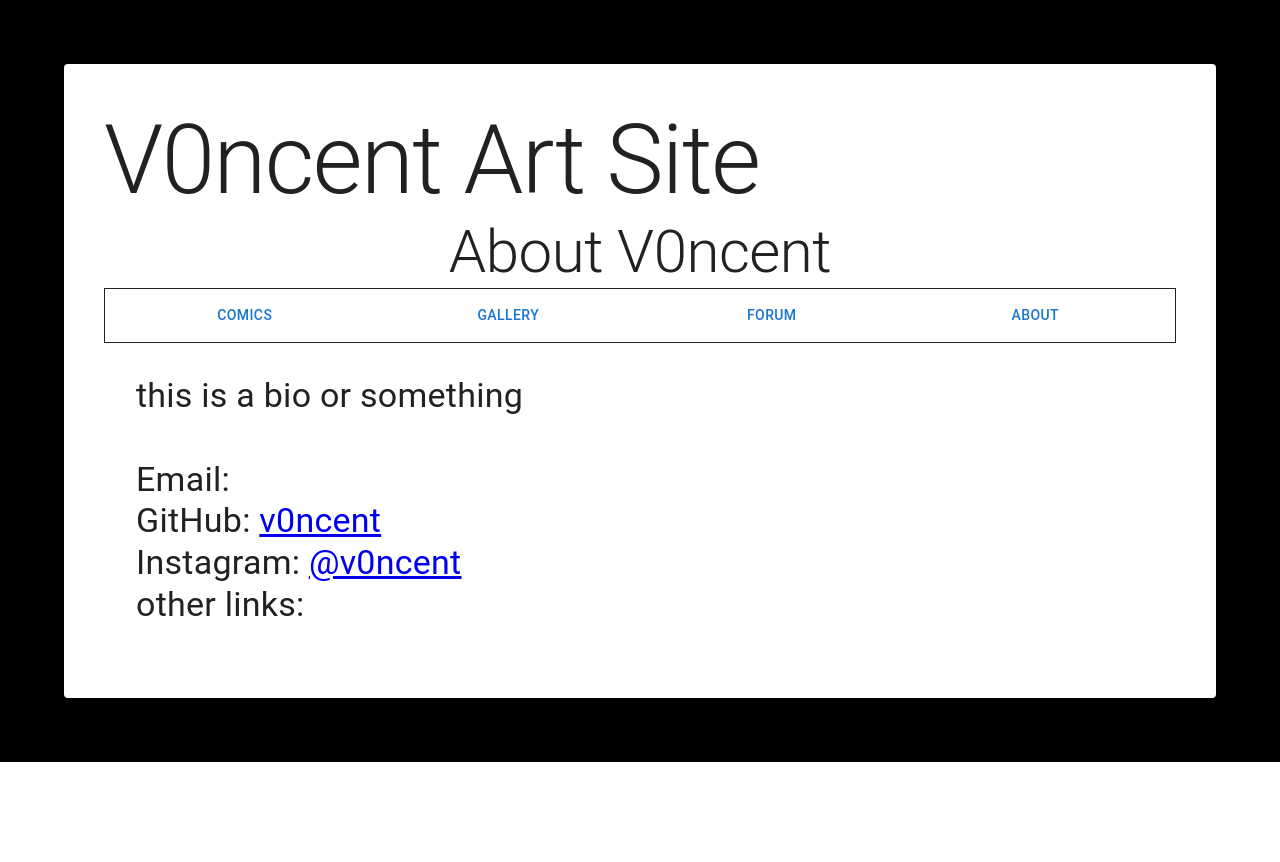
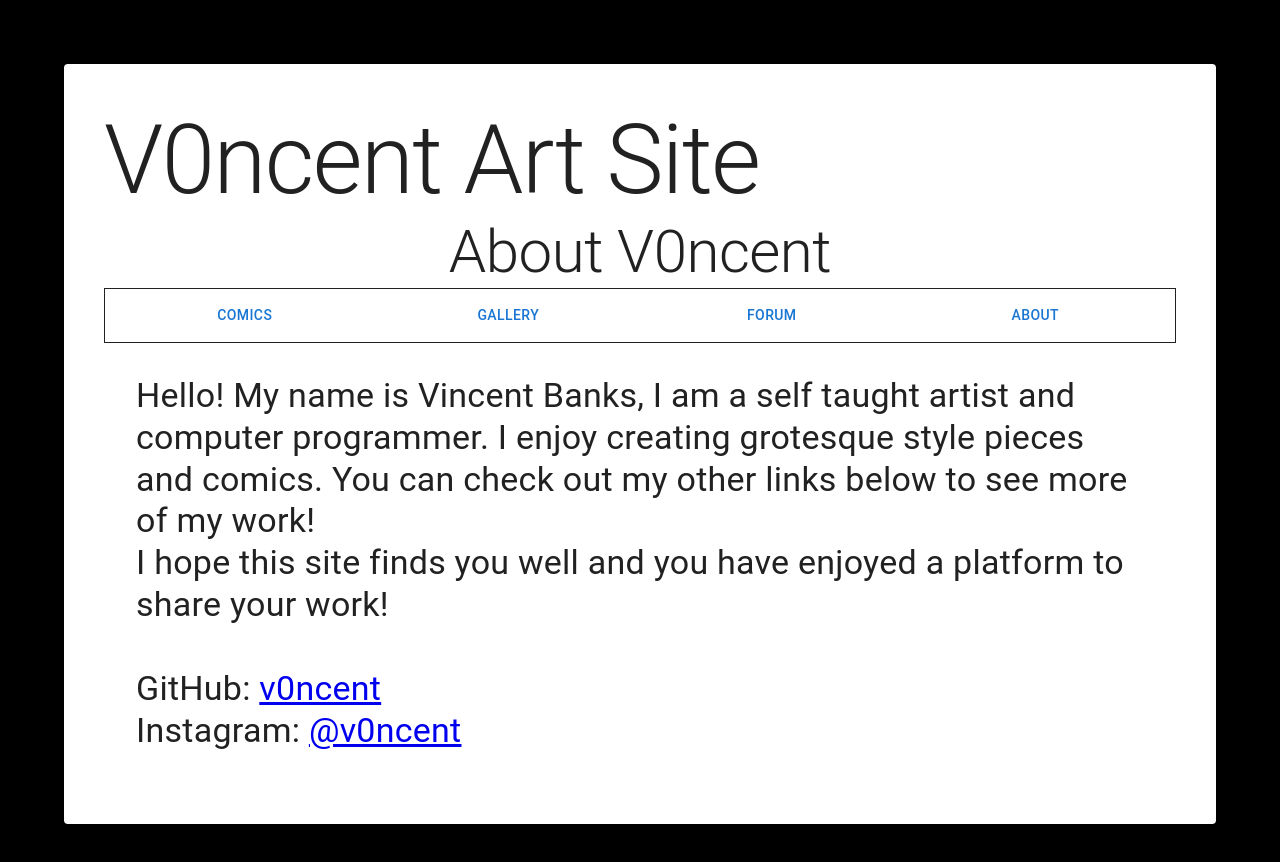
Before and after one commit to v0ncent/v0ncentArtSite, a React (Create React App) app in the folder v0ncentartsite/: page /about in a window 1280 px wide. Shown: the top 862 px of the page. Before the commit the page ends 800 px from the top, so only its background shows below. Built offline with nearby package versions, Linux system fonts and the light colour scheme.

Commit message:
updated about page to have text, added todo to about page and gallery page

```diff
--- a/v0ncentartsite/src/aboutPage/aboutPage.jsx
+++ b/v0ncentartsite/src/aboutPage/aboutPage.jsx
@@ -18,10 +18,12 @@ function AboutPage() {
         <MenuComponent />
         <Box sx={{ p: 4 }} textAlign={"left"}>
           <Typography variant="h4">
-            this is a bio or something
+          {/* TODO: add a image for self portrait next to bio */}
+            Hello! My name is Vincent Banks, I am a self taught artist and computer programmer. I enjoy creating grotesque style pieces and
+            comics. You can check out my other links below to see more of my work!
             <br />
+            I hope this site finds you well and you have enjoyed a platform to share your work!
             <br />
-            Email:
             <br />
             GitHub:{" "}
             <a
@@ -41,7 +43,6 @@ function AboutPage() {
               @v0ncent
             </a>
             <br />
-            other links:
           </Typography>
         </Box>
       </Paper>
```
Also changed, not shown: v0ncentartsite/public/images/toDraw.txt.
